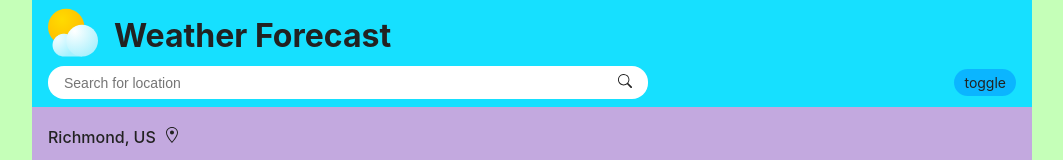
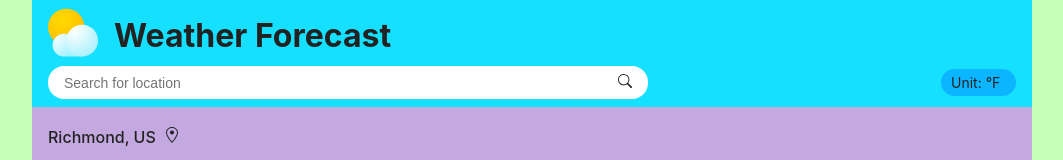
Before and after one commit to salvantjeff/weather-forecast, a React (Create React App) app in the folder weather-forecast-app/: page / in a window 1280 px wide. Shown: the top 160 px of the page, without its empty margins (108-1171 px from the left). Built offline with nearby package versions, Linux system fonts and the light colour scheme; no server answers.

Commit message:
Create toggle unit state and pass to Header.js

```diff
--- a/weather-forecast-app/src/components/App/App.js
+++ b/weather-forecast-app/src/components/App/App.js
@@ -86,10 +86,18 @@ function App() {
   }, []);
   console.log('Data to use: ',weatherData);
 
+  const [toCelsius, setToCelsius] = useState(false);
+  function toggleUnit(e) {
+    setToCelsius(!toCelsius);
+  };
+
   return (
     <div className="App">
       <div className="content-wrapper">
-        <Header />
+        <Header
+          toCelsius={toCelsius}
+          toggleUnit={toggleUnit}
+        />
         <Main weatherData={weatherData} />
         <Footer />
       </div>
--- a/weather-forecast-app/src/components/Header/Header.css
+++ b/weather-forecast-app/src/components/Header/Header.css
@@ -44,4 +44,5 @@
     padding: 5px 10px;
     border-radius: 1rem;
     cursor: pointer;
+    width: 75px;
 }
--- a/weather-forecast-app/src/components/Header/Header.js
+++ b/weather-forecast-app/src/components/Header/Header.js
@@ -2,7 +2,8 @@ import CloudSVG from '../../img/CloudSVG';
 import './Header.css';
 import { BsSearch } from 'react-icons/bs';
 
-function Header() {
+function Header({ toCelsius, toggleUnit }) {
+
     return (
         <header className="header">
             <div className="header-top">
@@ -22,7 +23,10 @@ function Header() {
                         <BsSearch />
                     </div>
                 </form>
-                <div className="toggle-temp-button">toggle</div>
+                <div
+                    onClick={toggleUnit}
+                    className="toggle-temp-button"
+                >Unit: {toCelsius ? '°C' : '°F'}</div>
             </div>
         </header>
     );
```
